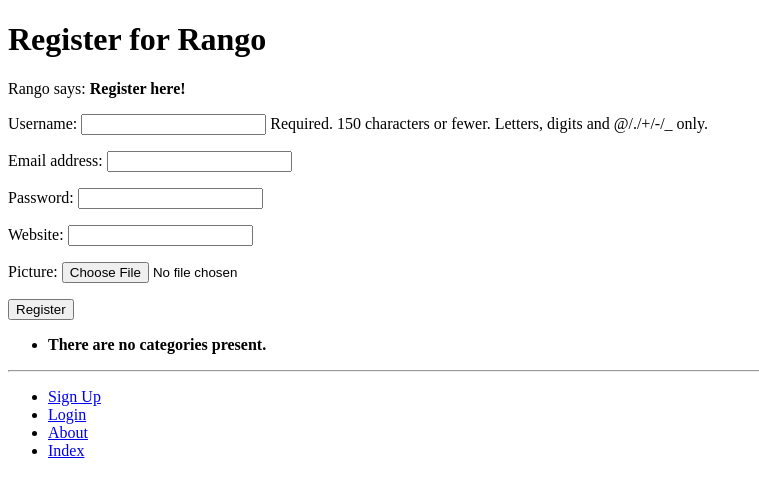
After one commit to Sujay2478/tango_with_django_project, a Django app: page /rango/register/ in a window 1280 px wide. The commit adds this page. Shown: the top 497 px of the page, without its empty margins (0-759 px from the left). Run offline with Django 3.2, Linux system fonts and the light colour scheme; data that the repository does not hold is empty.

Commit message:
Chapter 9

```diff
--- a/rango/admin.py
+++ b/rango/admin.py
@@ -1,5 +1,6 @@
 from django.contrib import admin
 from rango.models import Category, Page
+from rango.models import UserProfile
 
 class PageAdmin(admin.ModelAdmin):
     list_display = ('title', 'category', 'url')
@@ -9,3 +10,4 @@
 
 admin.site.register(Category)
 admin.site.register(Page, PageAdmin)
+admin.site.register(UserProfile)
--- a/rango/forms.py
+++ b/rango/forms.py
@@ -1,5 +1,7 @@
 from django import forms
+from django.contrib.auth.models import User
 from rango.models import Page, Category
+from rango.models import UserProfile
 
 
 # We could add these forms to views.py, but it makes sense to split them off into their own file.
@@ -33,3 +35,15 @@
             cleaned_data['url'] = url
 
         return cleaned_data
+
+class UserForm(forms.ModelForm):
+    password = forms.CharField(widget=forms.PasswordInput())
+
+    class Meta:
+        model = User
+        fields = ('username', 'email', 'password',)
+
+class UserProfileForm(forms.ModelForm):
+    class Meta:
+        model = UserProfile
+        fields = ('website', 'picture',)
--- a/rango/models.py
+++ b/rango/models.py
@@ -1,3 +1,4 @@
+from django.contrib.auth.models import User
 from django.db import models
 from django.template.defaultfilters import slugify
 
@@ -30,3 +31,11 @@
 
     def __str__(self):
         return self.title
+
+class UserProfile(models.Model):
+    user = models.OneToOneField(User, on_delete=models.CASCADE)
+    website = models.URLField(blank=True)
+    picture = models.ImageField(upload_to='profile_images', blank=True)
+
+    def __str__(self):
+        return self.user.username
--- a/rango/urls.py
+++ b/rango/urls.py
@@ -9,4 +9,8 @@
     path('category/<slug:category_name_slug>/', views.show_category, name='show_category'),
     path('add_category/', views.add_category, name='add_category'),
     path('category/<slug:category_name_slug>/add_page/', views.add_page, name='add_page'),
+    path('register/', views.register, name='register'),
+    path('login/', views.user_login, name='login'),
+    path('restricted/', views.restricted, name='restricted'),
+    path('logout/', views.user_logout, name='logout'),
 ]
--- a/rango/views.py
+++ b/rango/views.py
@@ -1,3 +1,5 @@
+from django.contrib.auth import authenticate, login, logout
+from django.contrib.auth.decorators import login_required
 from django.shortcuts import render
 from django.http import HttpResponse
 from rango.models import Category
@@ -6,6 +8,7 @@
 from django.shortcuts import redirect
 from django.urls import reverse
 from rango.forms import PageForm
+from rango.forms import UserForm, UserProfileForm
 
 
 def index(request):
@@ -63,7 +66,7 @@
     except:
         category = None
 
-    # You cannot add a page to a Category that does not exist... DM
+
     if category is None:
         return redirect(reverse('rango:index'))
 
@@ -81,7 +84,66 @@
 
                 return redirect(reverse('rango:show_category', kwargs={'category_name_slug': category_name_slug}))
         else:
-            print(form.errors)  # This could be better done; for the purposes of TwD, this is fine. DM.
+            print(form.errors)
 
     context_dict = {'form': form, 'category': category}
     return render(request, 'rango/add_page.html', context=context_dict)
+
+
+def register(request):
+    registered = False
+
+    if request.method == 'POST':
+        user_form = UserForm(request.POST)
+        profile_form = UserProfileForm(request.POST)
+
+        if user_form.is_valid() and profile_form.is_valid():
+            user = user_form.save()
+            user.set_password(user.password)
+            user.save()
+
+            profile = profile_form.save(commit=False)
+            profile.user = user
+
+            if 'picture' in request.FILES:
+                profile.picture = request.FILES['picture']
+
+            profile.save()
+            registered = True
+        else:
+            print(user_form.errors, profile_form.errors)
+    else:
+        user_form = UserForm()
+        profile_form = UserProfileForm()
+
+    return render(request, 'rango/register.html',
+                  context={'user_form': user_form, 'profile_form': profile_form, 'registered': registered})
+
+
+def user_login(request):
+    if request.method == 'POST':
+        username = request.POST.get('username')
+        password = request.POST.get('password')
+
+        user = authenticate(username=username, password=password)
+
+        if user:
+            if user.is_active:
+                login(request, user)
+                return redirect(reverse('rango:index'))
+            else:
+                return HttpResponse("Your Rango account is disabled.")
+        else:
+            print(f"Invalid login details: {username}, {password}")
+            return HttpResponse("Invalid login details supplied.")
+    else:
+        return render(request, 'rango/login.html')
+
+@login_required
+def restricted(request):
+    return render(request, 'rango/restricted.html')
+
+@login_required
+def user_logout(request):
+    logout(request)
+    return redirect(reverse('rango:index'))
--- a/templates/rango/base.html
+++ b/templates/rango/base.html
@@ -25,7 +25,14 @@
         <hr />
         <div>
             <ul>
+                {% if user.is_authenticated %}
+                <li><a href="{% url 'rango:restricted' %}">Restricted Page</a></li>
+                <li><a href="{% url 'rango:logout' %}">Logout</a></li>
                 <li><a href="{% url 'rango:add_category' %}">Add a New Category</a></li>
+            {% else %}
+                <li><a href="{% url 'rango:register' %}">Sign Up</a></li>
+                <li><a href="{% url 'rango:login' %}">Login</a></li>
+            {% endif %}
                 <li><a href="{% url 'rango:about' %}">About</a></li>
                 <li><a href="{% url 'rango:index' %}">Index</a></li>
             </ul>
--- a/templates/rango/category.html
+++ b/templates/rango/category.html
@@ -15,16 +15,16 @@
     {% if pages %}
     <ul>
         {% for page in pages %}
-        <li>
-            <a href="{{ page.url }}">{{ page.title }}</a>
-        </li>
+        <li><a href="{{ page.url }}">{{ page.title }}</a></li>
         {% endfor %}
     </ul>
     {% else %}
     <strong>No pages currently in category.</strong>
     {% endif %}
 
+    {% if user.is_authenticated %}
     <a href="{% url 'rango:add_page' category.slug %}">Add Page</a> <br />
+    {% endif %}
     {% else %}
     The specified category does not exist.
     {% endif %}
--- /dev/null
+++ b/templates/rango/register.html
@@ -0,0 +1,23 @@
+{% extends 'rango/base.html' %}
+{% load staticfiles %}
+
+{% block title_block %}
+    Register
+{% endblock %}
+
+{% block body_block %}
+<h1>Register for Rango</h1>
+{% if registered %}
+Rango says: <strong>Thank you for registering!</strong>
+<a href="{% url 'rango:index' %}">Return to the homepage.</a><br />
+{% else %}
+Rango says: <strong>Register here!</strong><br />
+<form id="user_form" method="post" action="{% url 'rango:register' %}" enctype="multipart/form-data">
+    {% csrf_token %}
+    {{ user_form.as_p }}
+    {{ profile_form.as_p }}
+
+    <input type="submit" name="submit" value="Register" />
+</form>
+{% endif %}
+{% endblock %}
```
Also changed, not shown: templates/rango/login.html (added, +18 -0 lines), templates/rango/restricted.html (added, +10 -0 lines).
